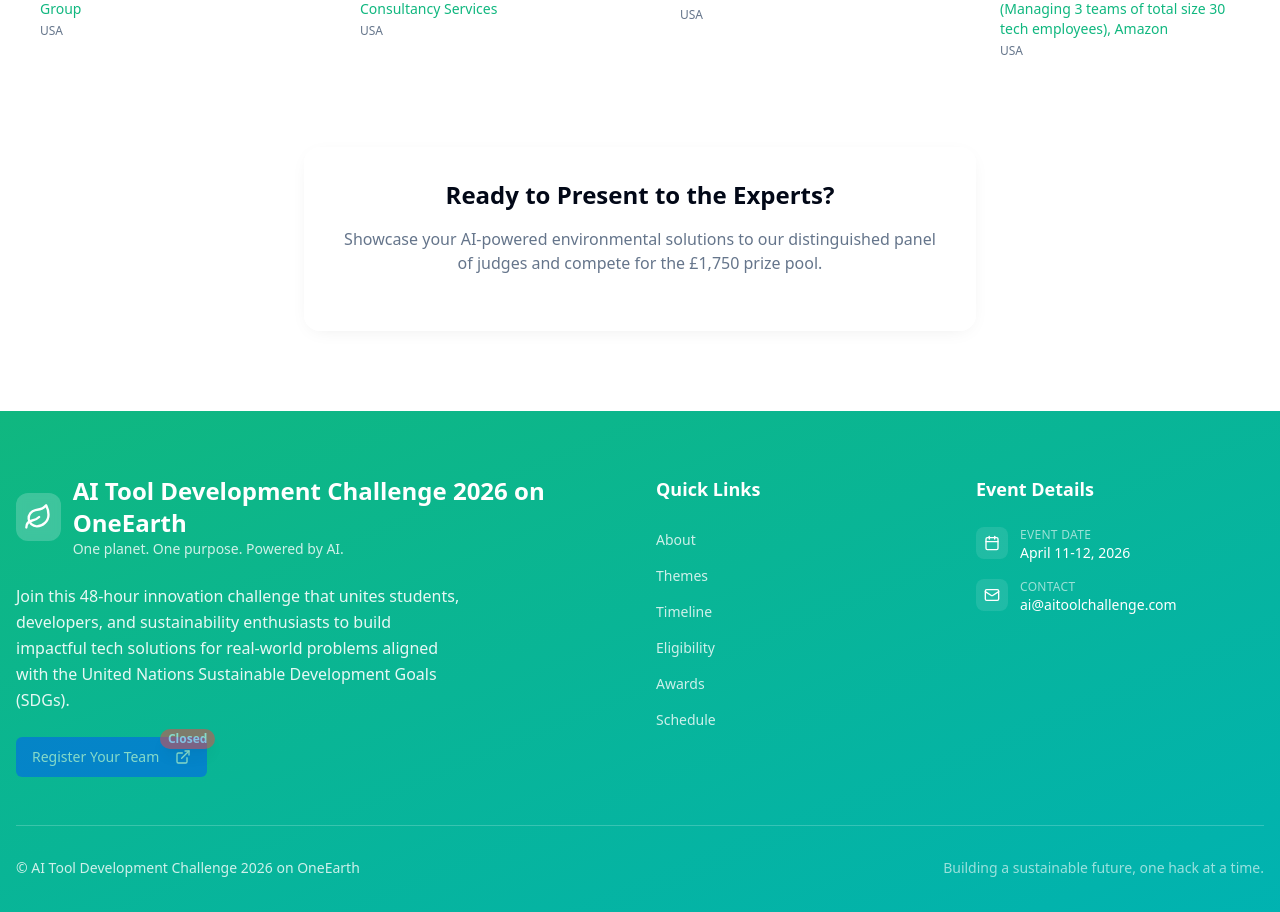
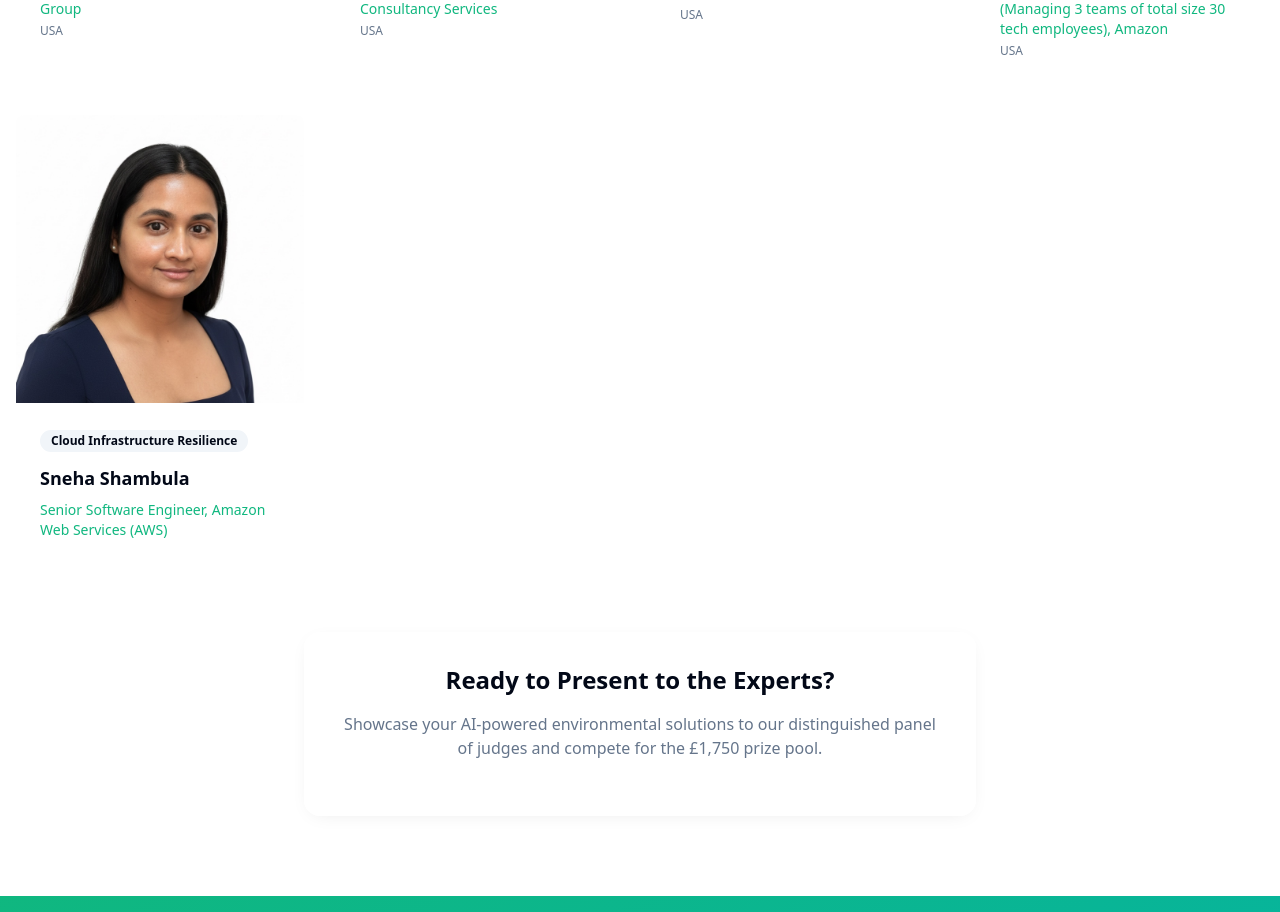
Before and after one commit to techyavii/ai4oneearth, a React (Vite) app: page / in a window 1280 px wide. Shown: the part 7156-8068 px from the top of the page. Built offline with nearby package versions, Linux system fonts and the light colour scheme.

Commit message:
changes done

```diff
--- a/src/components/Judges.tsx
+++ b/src/components/Judges.tsx
@@ -256,6 +256,15 @@ const Judges = () => {
   expertise: "Distributed Systems, Generative AI, Engineering Management",
   linkedin: "https://www.linkedin.com/in/nishantgarg13/",
   email: "gargnishant1924@gmail.com"
+},
+{
+  "name": "Sneha Shambula",
+  "affiliation": "Senior Software Engineer, Amazon Web Services (AWS)",
+  "location": "",
+  "image": "/judges/Sneha_Shambula.jpeg",
+  "expertise": "Cloud Infrastructure Resilience",
+  "linkedin": "https://www.linkedin.com/in/snehashambula",
+  "email": "sheissneha9@gmail.com"
 }
   ];
   return (
```
Also changed, not shown: public/judges/Sneha_Shambula.jpeg (added).
